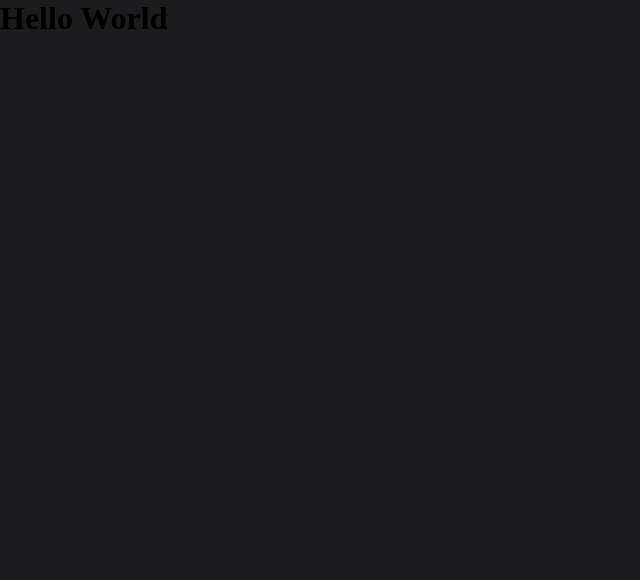
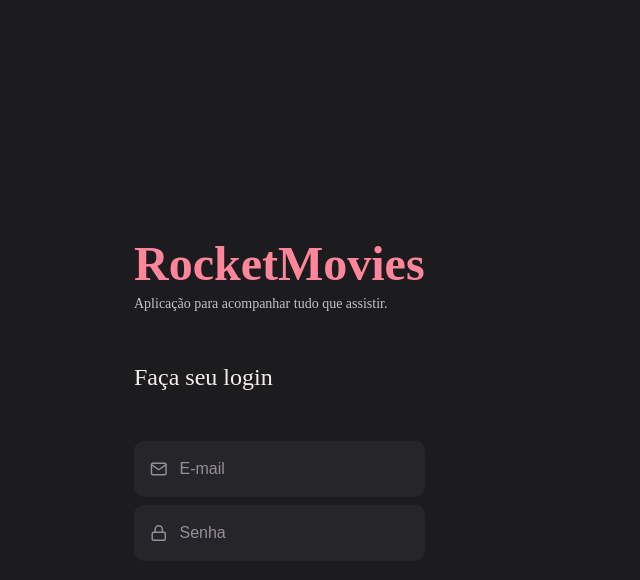
Before and after one commit to marlisonmourao/rocketmovies, a React (Vite) app: page / in a window 1280 px wide. Shown: the top 580 px of the page, without its empty margins (0-640 px from the left). Built offline with nearby package versions, Linux system fonts and the light colour scheme.

Commit message:
creating signin screen

```diff
--- a/package.json
+++ b/package.json
@@ -12,6 +12,7 @@
   "dependencies": {
     "react": "^18.2.0",
     "react-dom": "^18.2.0",
+    "react-icons": "^4.8.0",
     "styled-components": "^5.3.8"
   },
   "devDependencies": {
--- a/src/App.tsx
+++ b/src/App.tsx
@@ -1,3 +1,5 @@
+import { SignIn } from './pages/SignIn'
+
 export function App() {
-  return <h1>Hello World</h1>
+  return <SignIn />
 }
--- /dev/null
+++ b/src/components/Input/index.tsx
@@ -0,0 +1,18 @@
+import { InputHTMLAttributes } from 'react'
+
+import { IconType } from 'react-icons'
+import { Container } from './styles'
+
+interface Props extends InputHTMLAttributes<HTMLInputElement> {
+  icon?: IconType
+}
+
+export function Input({ icon: Icon, ...rest }: Props) {
+  return (
+    <Container>
+      {Icon && <Icon size={20} />}
+
+      <input {...rest} />
+    </Container>
+  )
+}
--- /dev/null
+++ b/src/components/Input/styles.ts
@@ -0,0 +1,32 @@
+import styled from 'styled-components'
+
+export const Container = styled.div`
+  width: 100%;
+  display: flex;
+  align-items: center;
+
+  background: ${({ theme }) => theme['gray-700']};
+  border-radius: 1rem;
+  margin-bottom: 0.8rem;
+
+  > input {
+    height: 5.6rem;
+    width: 100%;
+
+    padding: 1.2rem;
+
+    color: ${({ theme }) => theme.white};
+
+    border: 0;
+    background: transparent;
+
+    ::placeholder {
+      color: ${({ theme }) => theme['gray-400']};
+    }
+  }
+
+  > svg {
+    margin-left: 1.6rem;
+    color: ${({ theme }) => theme['gray-400']};
+  }
+`
--- /dev/null
+++ b/src/pages/SignIn/index.tsx
@@ -0,0 +1,22 @@
+import { FiLock, FiMail } from 'react-icons/fi'
+
+import { Container, SubTitle, TextSignin, Title, Form } from './styles'
+
+import { Input } from '../../components/Input'
+
+export function SignIn() {
+  return (
+    <Container>
+      <Form>
+        <Title>RocketMovies</Title>
+        <SubTitle>Aplicação para acompanhar tudo que assistir.</SubTitle>
+
+        <TextSignin>Faça seu login</TextSignin>
+
+        <Input icon={FiMail} placeholder="E-mail" />
+
+        <Input icon={FiLock} placeholder="Senha" />
+      </Form>
+    </Container>
+  )
+}
--- /dev/null
+++ b/src/pages/SignIn/styles.ts
@@ -0,0 +1,39 @@
+import styled from 'styled-components'
+
+export const Container = styled.div`
+  height: 100vh;
+
+  display: flex;
+  align-items: stretch;
+`
+
+export const Form = styled.form`
+  display: flex;
+  flex-direction: column;
+  align-items: start;
+  justify-content: center;
+
+  padding: 0 13.4rem;
+`
+
+export const Title = styled.h1`
+  font-size: 4.8rem;
+  font-weight: bold;
+  line-height: 6.3rem;
+  color: ${({ theme }) => theme['pink-700']};
+`
+
+export const SubTitle = styled.p`
+  font-size: 1.4rem;
+  line-height: 1.8rem;
+  color: ${({ theme }) => theme['gray-300']};
+`
+
+export const TextSignin = styled.p`
+  font-size: 2.4rem;
+  line-height: 3.2rem;
+  font-weight: 500;
+  color: ${({ theme }) => theme['gray-100']};
+
+  margin: 4.8rem 0;
+`
--- a/src/styles/global.ts
+++ b/src/styles/global.ts
@@ -12,7 +12,25 @@ export const GlobalStyle = createGlobalStyle`
   }
 
   body {
-    font-size: 1.6rem;
     background: ${({ theme }) => theme.background};
   }
+
+  body, input, button, textarea {
+    font-size: 1.6rem;
+    outline: none;
+  }
+
+  a {
+    text-decoration: none;
+  }
+
+  button, a{
+    cursor: pointer;
+    transition: filter 0.2s;
+  }
+
+  button:hover, a:hover {
+    filter: brightness(0.9)
+  }
+
 `
--- a/src/theme/default.ts
+++ b/src/theme/default.ts
@@ -2,4 +2,11 @@ export const defaultTheme = {
   white: '#FFF',
 
   background: '#1C1B1E',
+
+  'gray-100': '#F4EDE8',
+  'gray-300': '#C4C4CC',
+  'gray-400': '#948F99',
+  'gray-700': '#262529',
+
+  'pink-700': '#FF859B',
 }
```
Also changed, not shown: 1 other file (tests, documents, lock files or other folders).
